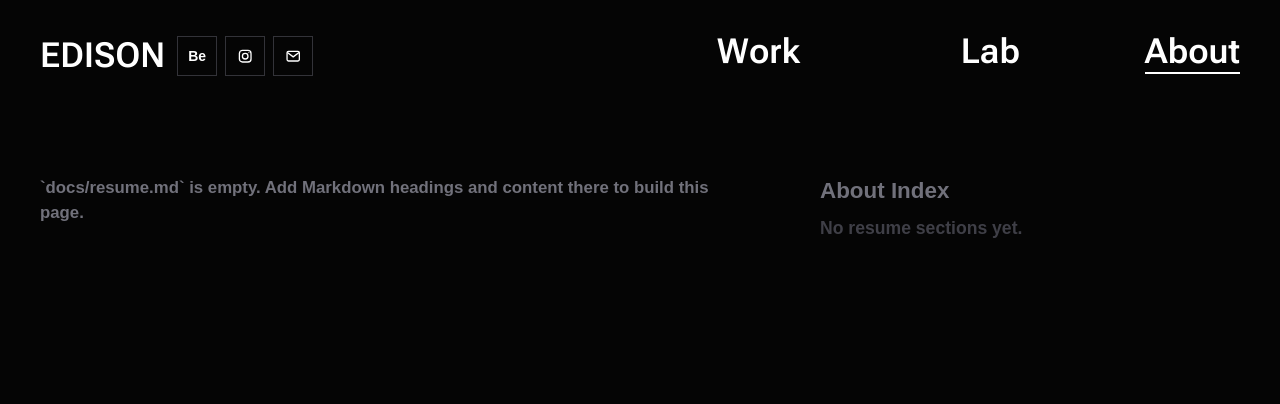
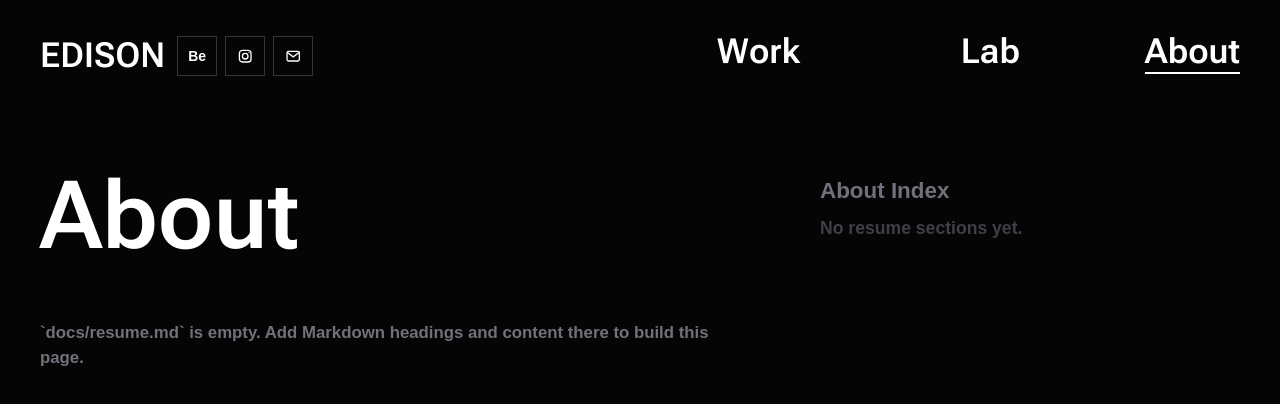
Before and after one commit to EdisonSean/edison-portfolio, a Next.js app: page /about in a window 1280 px wide. Shown: the top 404 px of the page. Built offline with nearby package versions, Linux system fonts and the light colour scheme.

Commit message:
Restore about heading without Chinese label

```diff
--- a/components/about/AboutPage.tsx
+++ b/components/about/AboutPage.tsx
@@ -26,6 +26,13 @@ type ContactCopyTarget = {
 type CopyToastState = {
   message: string;
   isVisible: boolean;
+};
+
+const aboutTitleVariableTextSettings = {
+  fromFontVariationSettings: "'wght' 600, 'opsz' 14",
+  toFontVariationSettings: "'wght' 1000, 'opsz' 42",
+  radius: 140,
+  falloff: "gaussian" as const,
 };
 
 const sectionTitleVariableTextSettings = {
@@ -312,6 +319,15 @@ function AboutContent({
 
   return (
     <section ref={containerRef} className="min-w-0 text-white">
+      <h1 className="mb-16 max-w-[78rem] text-[clamp(2.95rem,7.35vw,8.4rem)] font-semibold leading-[0.86] 2xl:max-w-none 2xl:text-[clamp(4.9rem,5.75vw,15.4rem)]">
+        <VariableProximity
+          label="About"
+          className="block"
+          containerRef={containerRef}
+          {...aboutTitleVariableTextSettings}
+        />
+      </h1>
+
       {resume.isEmpty ? (
         <p className="max-w-2xl text-[1.05rem] font-semibold leading-[1.48] text-zinc-500">
           `docs/resume.md` is empty. Add Markdown headings and content there to
```
